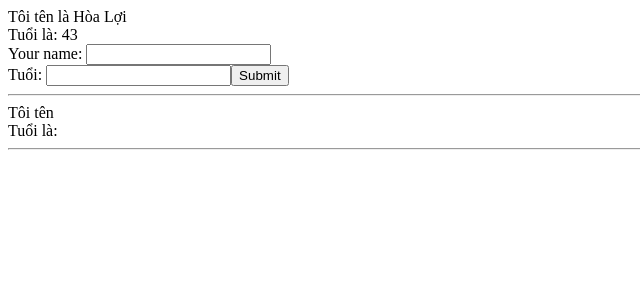
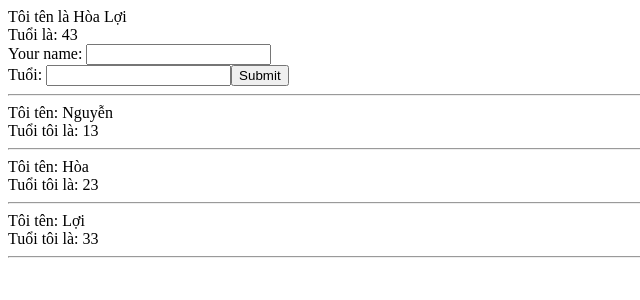
Before and after one commit to vnkenbi/test-demo-upload, a React (Create React App) app: page / in a window 1280 px wide. Shown: the top 300 px of the page, without its empty margins (0-640 px from the left). Built offline with nearby package versions, Linux system fonts and the light colour scheme.

Commit message:
video 24

```diff
--- a/src/components/Display.js
+++ b/src/components/Display.js
@@ -4,12 +4,29 @@
 import React from "react";
 
 class DisplayInfo extends React.Component{
+
     render(){
-        const {name, tuoi}=this.props
+        const {listUsers}=this.props;
+        // console.log(listUsers);
+        // const {name, tuoi}=this.props
         return(
             <div>
-                Tôi tên {name} <br/>
-                Tuổi là: {tuoi}
+
+                {
+                  listUsers.map((duLieuTungDong,index)=>{
+
+                    return (<div key={duLieuTungDong.id}>
+
+                            Tôi tên: {duLieuTungDong.name} <br />
+                            Tuổi tôi là: {duLieuTungDong.tuoi} <br />
+                            <hr/>
+                            </div>)
+
+
+
+                  })
+                }
+
             </div>
         );
     }
--- a/src/components/MyComponents.js
+++ b/src/components/MyComponents.js
@@ -5,79 +5,21 @@ import UserInfo from "./UserInfo";
 import DisplayInfo from "./Display";
 
 class Mycomponent extends React.Component{
-
+    state={
+   listUsers: [  {id:1,name:"Nguyễn",tuoi:13},
+        {id:2,name:"Hòa",tuoi:23},
+        {id:3,name:"Lợi",tuoi:33}  ]
+    }
     render(){
         return(
             <div>
                 <UserInfo/>
                 <hr/>
-                <DisplayInfo/>
-                {/* <DisplayInfo name={"Eric"}  tuoi={29} /> */}
-                <hr/>
-                {/* <DisplayInfo name={"Hòa Lợi"} tuoi={43} /> */}
+                <DisplayInfo listUsers={this.state.listUsers} />
+
+
             </div>
         );
     }
 }
 export default Mycomponent;
-
-
-
-
-
-
-
-
-
-
-
-
-
-
-
-
-
-
-
-
-
-
-
-
-
-
-
-
-
-
-
-
-
-
-
-// //
-// import React from 'react';
-// import UserInfo from './UserInfo'
-// import DisplayInfo from './Display';
-
-
-// class MyComponent  extends React.Component {
-
-//     render(){
-//             const myInfo=['a','b','c']
-//         return (
-//            <div>
-
-//                 <UserInfo/>
-//                 <br/><br/>
-//                 <DisplayInfo name="Tên cha đây1" tuoi="19" />
-//                 <hr/>
-//                 <DisplayInfo name={"Annna"} tuoi={29}  myInfo={myInfo} />
-
-
-//            </div>
-//         );
-//     }
-// }
-
-// export default MyComponent;
```
